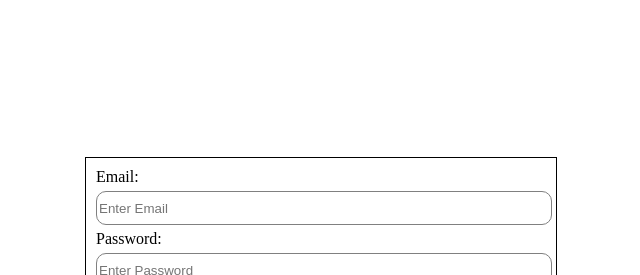
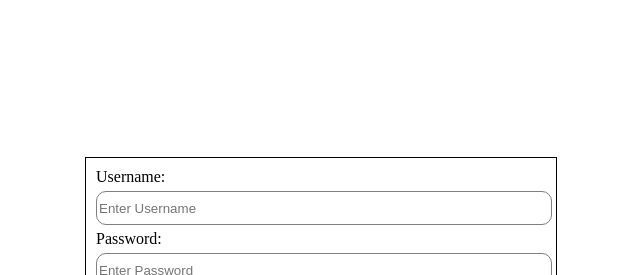
Before and after one commit to azatecas/Front-End, a React (Create React App) app in the folder sauti-forms/: page /sign-in in a window 1280 px wide. Shown: the top 275 px of the page, without its empty margins (319-959 px from the left). Built offline with nearby package versions, Linux system fonts and the light colour scheme.

Commit message:
Fixed login

```diff
--- a/sauti-forms/src/components/SignIn.js
+++ b/sauti-forms/src/components/SignIn.js
@@ -36,11 +36,11 @@
 
 const SignIn = props => {
 
-    const [email, setEmail] = useState("");
+    const [username, setUsername] = useState("");
     const [password, setPassword] = useState("");
 
     const user = {
-        email: email,
+        username: username,
         password: password
     }
 
@@ -55,8 +55,8 @@
       });
       } //end of handleSubmit function
 
-    const handleEmailChange = e => {
-        setEmail(e.target.value)
+    const handleUserChange = e => {
+        setUsername(e.target.value)
     } //end of HandleEmailChange function
 
     const handlePwdChange = e => {
@@ -66,14 +66,14 @@
     return (
         <StyledDiv>
             <StyledForm onSubmit={ handleSubmit }>
-                <label htmlFor="email">Email:</label>
+                <label htmlFor="username">Username:</label>
                 <StyledInput
-                    type="email"
-                    placeholder="Enter Email"
-                    name="email"
-                    value={ email }
+                    type="text"
+                    placeholder="Enter Username"
+                    name="username"
+                    value={ username }
                     required
-                    onChange={ handleEmailChange }
+                    onChange={ handleUserChange }
                     />
 
                 <label htmlFor="password">Password:</label>
```
